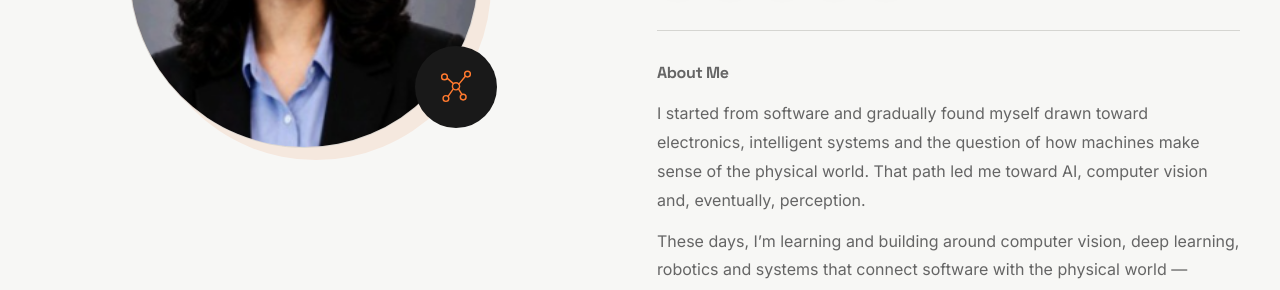
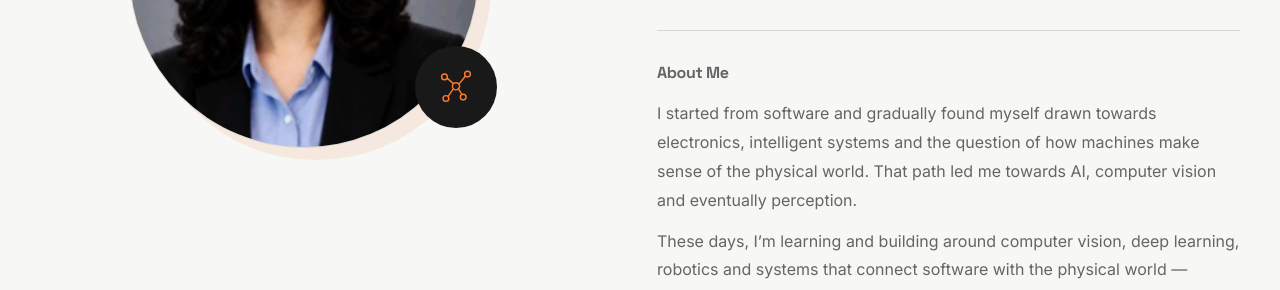
Before and after one commit to kimiko-11/kimiko-11, a Jekyll site: the page built from _pages/home.md, in a window 1280 px wide and 900 px high, scrolled down 428 px. Shown: the part 157-447 px from the top of the window. Built offline with Jekyll 4.4.1, drawn with Linux system fonts in a browser that asks for light colours.

Commit message:
Fix grammar in About Me section
Corrected minor grammatical errors in the About Me section.

```diff
--- a/_pages/home.md
+++ b/_pages/home.md
@@ -60,7 +60,7 @@ redirect_from:
 
 <div class="kc-home__about">
 <p class="kc-home__about-label">About Me</p>
-<p>I started from software and gradually found myself drawn toward electronics, intelligent systems and the question of how machines make sense of the physical world. That path led me toward AI, computer vision and, eventually, perception.</p>
+<p>I started from software and gradually found myself drawn towards electronics, intelligent systems and the question of how machines make sense of the physical world. That path led me towards AI, computer vision and eventually perception.</p>
 <p>These days, I’m learning and building around computer vision, deep learning, robotics and systems that connect software with the physical world — somewhere between pixels and perception.</p>
 <a class="kc-button" href="{{ '/resume/' | relative_url }}">View Resume</a>
 </div>
```
